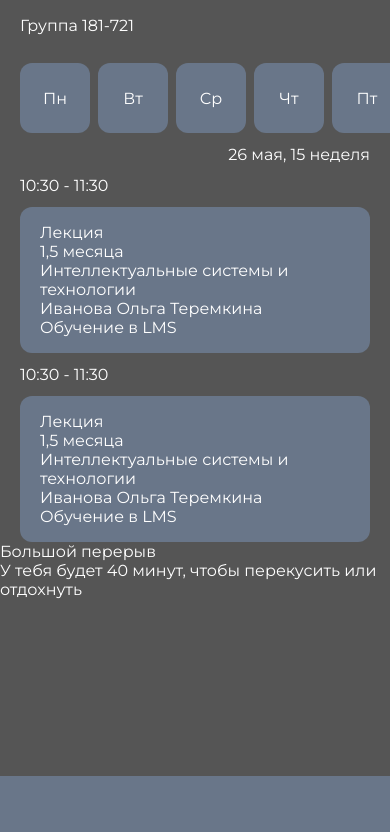
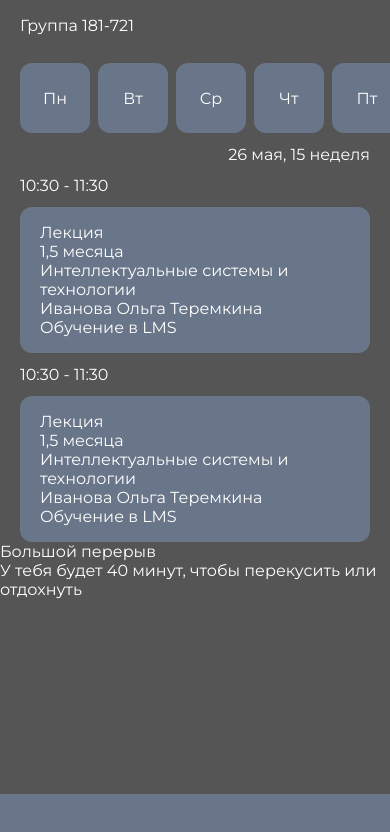
Before and after one commit to shorazi/mospoly-helper, a Next.js app: page / in a window 390 px wide. Shown: the top 832 px of the page. Built offline with nearby package versions, Linux system fonts and the light colour scheme.

Commit message:
fix: mobile's bar styles;

```diff
--- a/src/pages/main/ui/main.content.tsx
+++ b/src/pages/main/ui/main.content.tsx
@@ -3,6 +3,8 @@ import styles from './main.module.scss'
 const data = ['Пн', 'Вт', 'Ср', 'Чт', 'Пт', 'Сб', 'Вс']
 
 const MainPage = () => {
+	console.log(styles)
+
 	return (
 		<>
 			<Header />
--- a/src/widgets/layout/ui/layout.content.tsx
+++ b/src/widgets/layout/ui/layout.content.tsx
@@ -9,8 +9,8 @@ const Layout = (
 		<div className={styles.root}>
 			<div className={styles.container}>
 				<div className={styles.outlet}>{props.children}</div>
-				<MobileBar />
 			</div>
+			<MobileBar />
 		</div>
 	)
 }
--- a/src/widgets/layout/ui/layout.module.scss
+++ b/src/widgets/layout/ui/layout.module.scss
@@ -15,7 +15,8 @@
 	// max-width: 768px;
 	max-width: 425px;
 	width: 100%;
-	height: 200dvh;
+	min-height: 200dvh;
+
 	display: flex;
 	flex-direction: column;
 	position: relative;
@@ -25,15 +26,25 @@
 .outlet {
 	width: 100%;
 }
+
+// .mobile_bar_container {
+// 	position: fixed;
+// 	width: 100%;
+
+// 	align-self: self-end;
+// 	display: flex;
+// 	justify-content: center;
+// 	align-items: end;
+// }
+
 .mobile_bar {
-	width: 425px;
-	// max-width: 768px;
-	// width: 100%;
-	height: 8dvh;
 	position: fixed;
-	margin-top: 92dvh;
+	align-self: self-end;
+
+	max-width: 425px;
+	width: 100%;
+	height: 50px;
 	background-color: #697689;
-
 	display: flex;
 	justify-content: space-between;
 	align-items: center;
```
